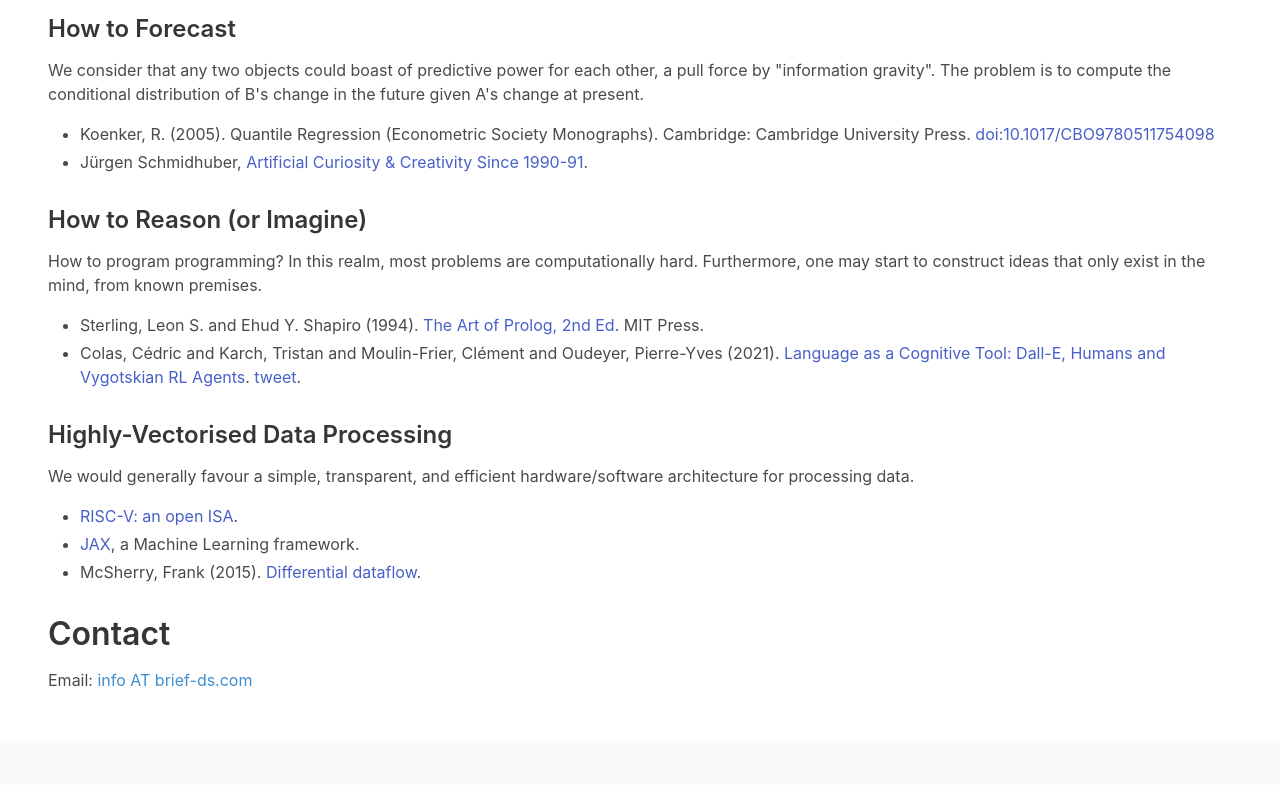
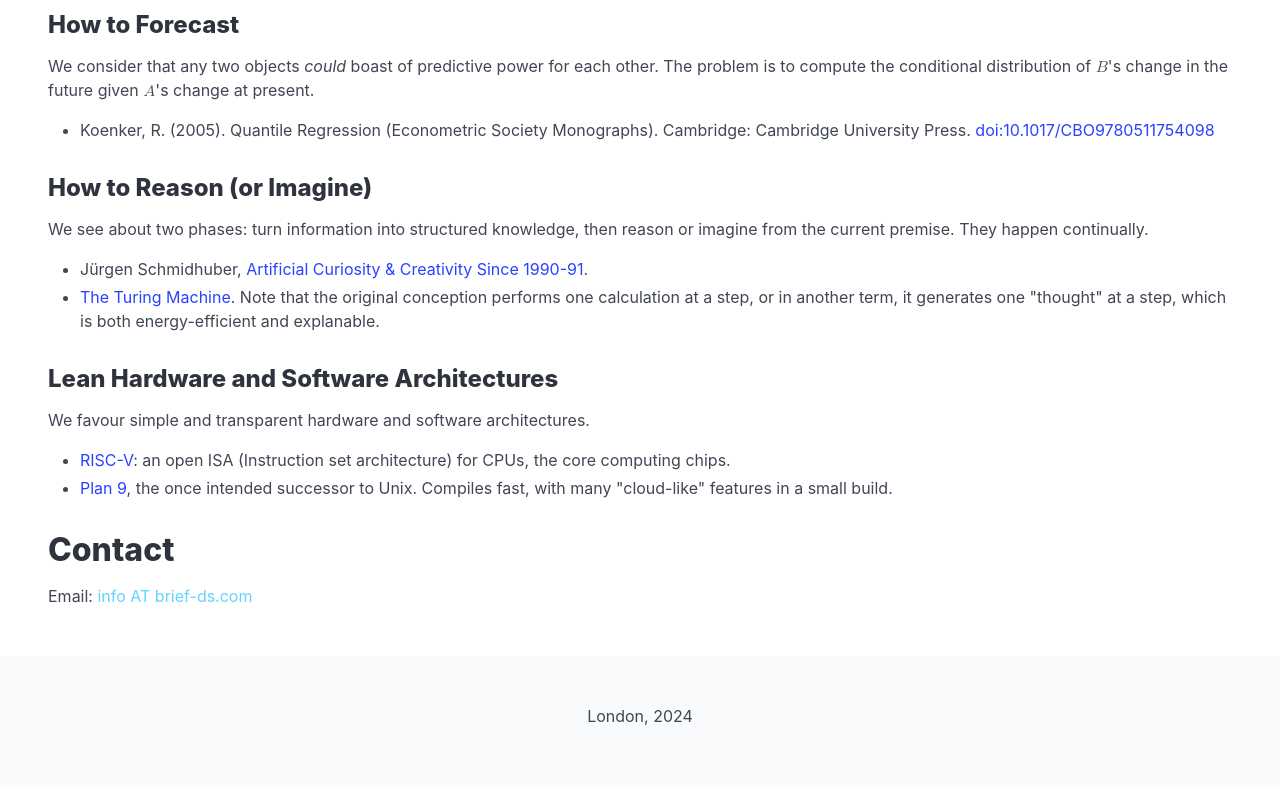
Before and after one commit to brief-ds/brief-ds.com, a plain HTML site: page index.html in a window 1280 px wide. Shown: the part 604-1389 px from the top of the page. Drawn offline with nearby package versions, Linux system fonts and the light colour scheme.

Commit message:
update the problem statements

```diff
--- a/index.html
+++ b/index.html
@@ -4,7 +4,7 @@
     <meta charset="utf-8">
     <meta name="viewport" content="width=device-width, initial-scale=1">
     <title>Brief Solutions Ltd</title>
-    <link rel="stylesheet" href="https://cdn.jsdelivr.net/npm/bulma@0.9.4/css/bulma.min.css">
+    <link rel="stylesheet" href="https://cdn.jsdelivr.net/npm/bulma@1.0.2/css/bulma.min.css">
   </head>
   <body>
     <main>
@@ -19,27 +19,25 @@
     <section class="section">
       <div class="content">
       <h1>About Us</h1>
-      <p>The firm specialises in finding causal relations in heterogeneous data and making verifiable predictions based on them. For us, the unique power of Machine Learning lies in that it may help us see more clearly as we take a higher perspective at larger and larger volume of data.</p>
+      <p>The firm is an IP (Intellectual Property) holding company. We develop technologies in statistically rigorous yet flexible forecasting, lean hardware and software architectures. All technologies we develop are ground-breaking to the best of our knowledge.</p>
 
-      <h1>What is on Our Mind</h1>
+      <h1>Problem Statements</h1>
       <h3>How to Forecast</h3>
-      <p>We consider that any two objects could boast of predictive power for each other, a pull force by "information gravity". The problem is to compute the conditional distribution of B's change in the future given A's change at present.</p>
+      <p>We consider that any two objects <em>could</em> boast of predictive power for each other. The problem is to compute the conditional distribution of <math><mi>B</mi></math>'s change in the future given <math><mi>A</mi></math>'s change at present.</p>
       <ul>
         <li>Koenker, R. (2005). Quantile Regression (Econometric Society Monographs). Cambridge: Cambridge University Press. <a href="https://www.cambridge.org/core/books/quantile-regression/C18AE7BCF3EC43C16937390D44A328B1">doi:10.1017/CBO9780511754098</a></li>
-        <li>Jürgen Schmidhuber, <a href="https://people.idsia.ch/~juergen/artificial-curiosity-since-1990.html">Artificial Curiosity & Creativity Since 1990-91</a>.</li>
       </ul>
       <h3>How to Reason (or Imagine)</h3>
-      <p>How to program programming? In this realm, most problems are computationally hard. Furthermore, one may start to construct ideas that only exist in the mind, from known premises.</p>
+      <p>We see about two phases: turn information into structured knowledge, then reason or imagine from the current premise. They happen continually.</p>
       <ul>
-        <li>Sterling, Leon S. and Ehud Y. Shapiro (1994). <a href="https://mitpress.mit.edu/books/art-prolog-second-edition">The Art of Prolog, 2nd Ed</a>. MIT Press.</li>
-        <li>Colas, Cédric and Karch, Tristan and Moulin-Frier, Clément and Oudeyer, Pierre-Yves (2021). <a href="https://developmentalsystems.org/language_as_cognitive_tool_vygotskian_rl">Language as a Cognitive Tool: Dall-E, Humans and Vygotskian RL Agents</a>. <a href="https://twitter.com/pyoudeyer/status/1371818621958291456">tweet</a>.</li>
+        <li>Jürgen Schmidhuber, <a href="https://people.idsia.ch/~juergen/artificial-curiosity-since-1990.html">Artificial Curiosity & Creativity Since 1990-91</a>.</li>
+        <li><a href="https://en.wikipedia.org/wiki/Turing_machine">The Turing Machine</a>. Note that the original conception performs one calculation at a step, or in another term, it generates one "thought" at a step, which is both energy-efficient and explanable.</li>
       </ul>
-      <h3>Highly-Vectorised Data Processing</h3>
-      <p>We would generally favour a simple, transparent, and efficient hardware/software architecture for processing data.</p>
+      <h3>Lean Hardware and Software Architectures</h3>
+      <p>We favour simple and transparent hardware and software architectures.</p>
       <ul>
-      <li><a href="https://riscv.org">RISC-V: an open ISA</a>.</li>
-      <li><a href="https://github.com/google/jax">JAX</a>, a Machine Learning framework.</li>
-      <li>McSherry, Frank (2015). <a href="http://www.frankmcsherry.org/differential/dataflow/2015/04/07/differential.html">Differential dataflow</a>.</li>
+      <li><a href="https://riscv.org">RISC-V</a>: an open ISA (Instruction set architecture) for CPUs, the core computing chips.</li>
+      <li><a href="https://en.wikipedia.org/wiki/Plan_9_from_Bell_Labs">Plan 9</a>, the once intended successor to Unix. Compiles fast, with many "cloud-like" features in a small build.</li>
       </ul>
 
       <h1>Contact</h1>
@@ -50,7 +48,7 @@
 
     <footer class="footer">
       <div class="has-text-centered">
-      <p>London, 2021</p>
+      <p>London, 2024</p>
       </div>
     </footer>
   </body>
```
